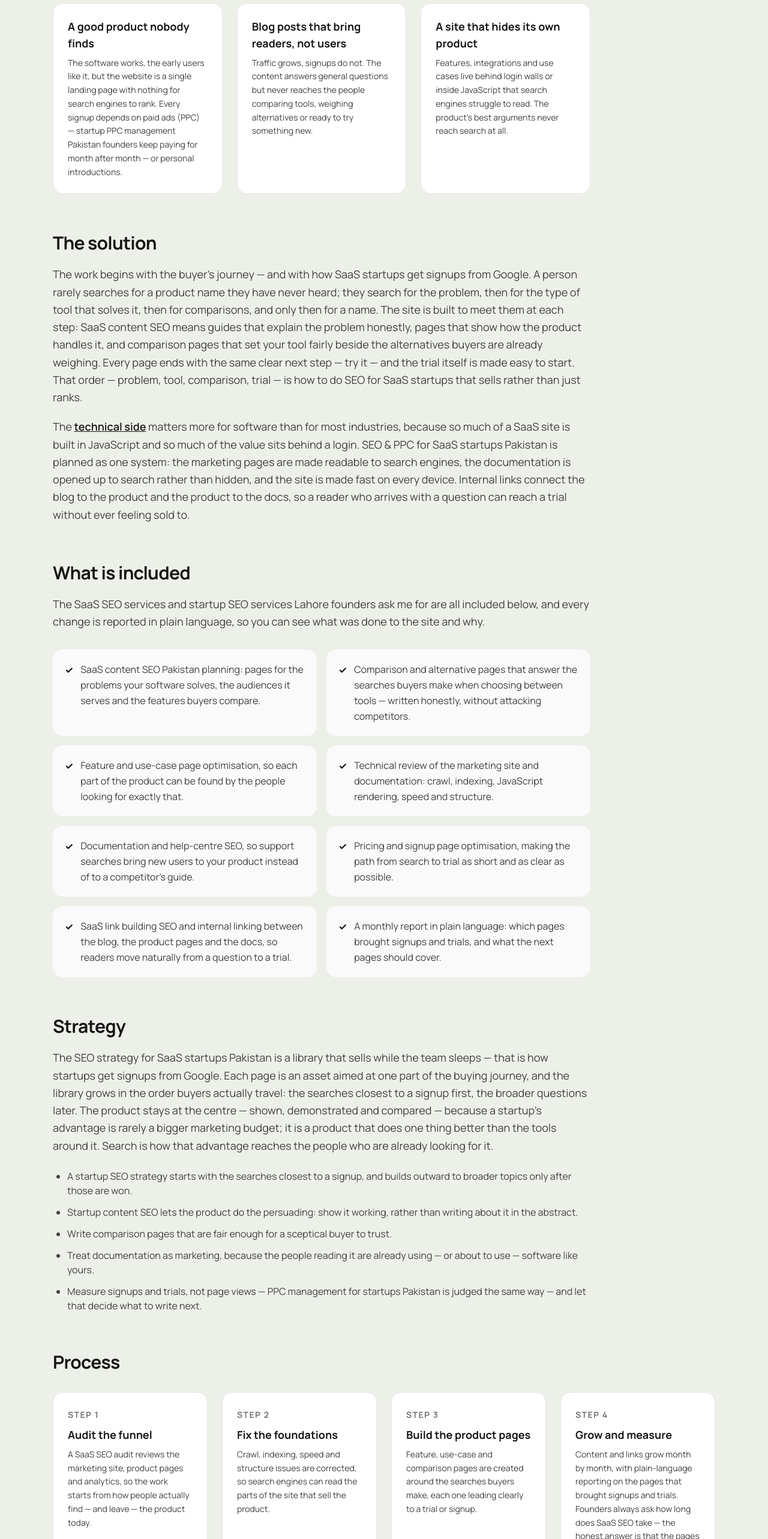
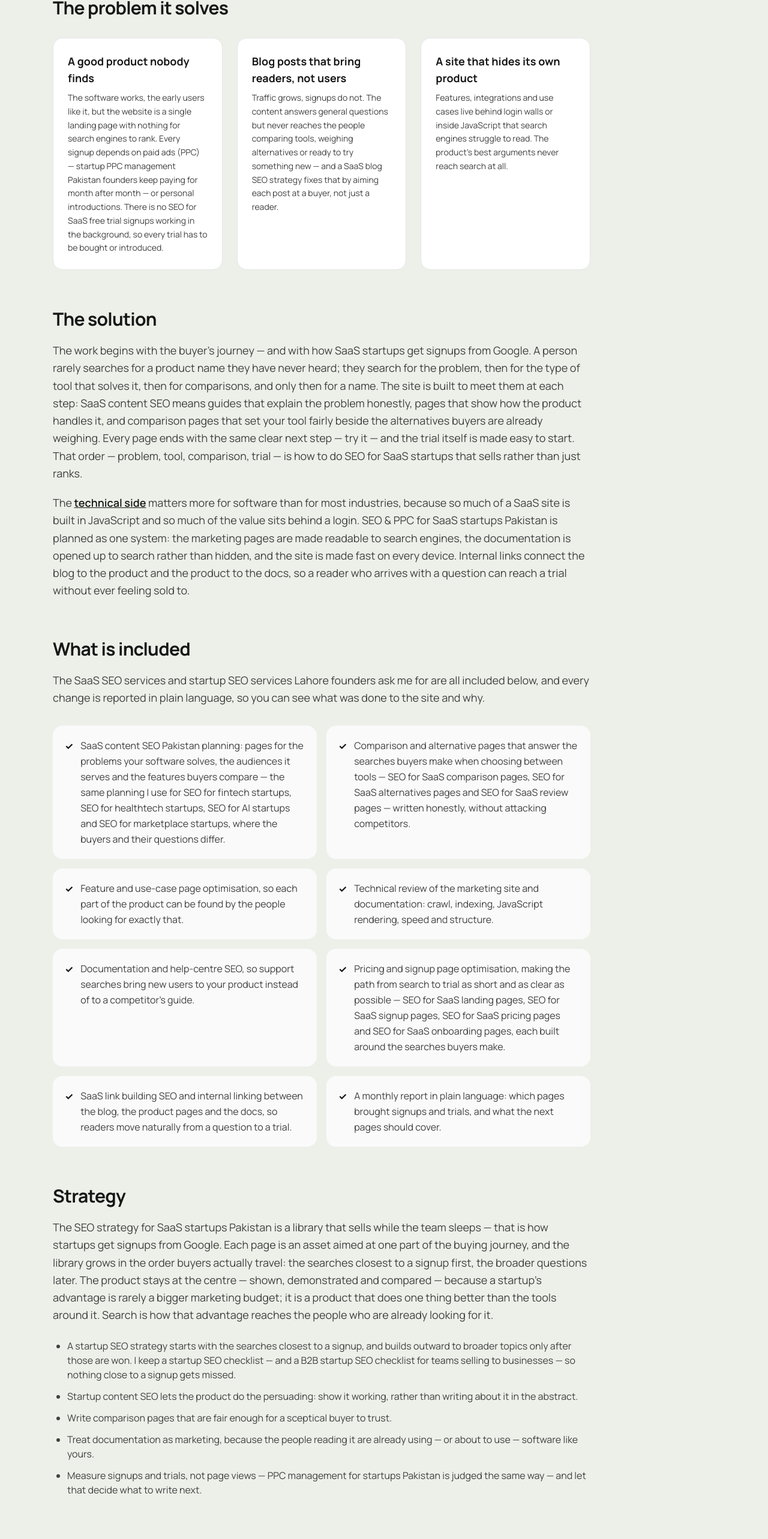
Before and after one commit to bodycartoon0111-netizen/abdul-rehman-portfolio, a Next.js app: page /industries/saas-startups in a window 1280 px wide. Shown: the part 1375-3941 px from the top of the page at 60% size. Built offline with nearby package versions, Linux system fonts and the light colour scheme; no server answers.

Commit message:
INTL batch 10: +20 keywords /industries/saas-startups

```diff
--- a/app/industries/saas-startups/page.tsx
+++ b/app/industries/saas-startups/page.tsx
@@ -50,12 +50,12 @@ const problems = [
   {
     title: "A good product nobody finds",
     description:
-      "The software works, the early users like it, but the website is a single landing page with nothing for search engines to rank. Every signup depends on paid ads (PPC) — startup PPC management Pakistan founders keep paying for month after month — or personal introductions.",
+      "The software works, the early users like it, but the website is a single landing page with nothing for search engines to rank. Every signup depends on paid ads (PPC) — startup PPC management Pakistan founders keep paying for month after month — or personal introductions. There is no SEO for SaaS free trial signups working in the background, so every trial has to be bought or introduced.",
   },
   {
     title: "Blog posts that bring readers, not users",
     description:
-      "Traffic grows, signups do not. The content answers general questions but never reaches the people comparing tools, weighing alternatives or ready to try something new.",
+      "Traffic grows, signups do not. The content answers general questions but never reaches the people comparing tools, weighing alternatives or ready to try something new — and a SaaS blog SEO strategy fixes that by aiming each post at a buyer, not just a reader.",
   },
   {
     title: "A site that hides its own product",
@@ -65,18 +65,18 @@ const problems = [
 ];
 
 const deliverables = [
-  "SaaS content SEO Pakistan planning: pages for the problems your software solves, the audiences it serves and the features buyers compare.",
-  "Comparison and alternative pages that answer the searches buyers make when choosing between tools — written honestly, without attacking competitors.",
+  "SaaS content SEO Pakistan planning: pages for the problems your software solves, the audiences it serves and the features buyers compare — the same planning I use for SEO for fintech startups, SEO for healthtech startups, SEO for AI startups and SEO for marketplace startups, where the buyers and their questions differ.",
+  "Comparison and alternative pages that answer the searches buyers make when choosing between tools — SEO for SaaS comparison pages, SEO for SaaS alternatives pages and SEO for SaaS review pages — written honestly, without attacking competitors.",
   "Feature and use-case page optimisation, so each part of the product can be found by the people looking for exactly that.",
   "Technical review of the marketing site and documentation: crawl, indexing, JavaScript rendering, speed and structure.",
   "Documentation and help-centre SEO, so support searches bring new users to your product instead of to a competitor's guide.",
-  "Pricing and signup page optimisation, making the path from search to trial as short and as clear as possible.",
+  "Pricing and signup page optimisation, making the path from search to trial as short and as clear as possible — SEO for SaaS landing pages, SEO for SaaS signup pages, SEO for SaaS pricing pages and SEO for SaaS onboarding pages, each built around the searches buyers make.",
   "SaaS link building SEO and internal linking between the blog, the product pages and the docs, so readers move naturally from a question to a trial.",
   "A monthly report in plain language: which pages brought signups and trials, and what the next pages should cover.",
 ];
 
 const strategyPoints = [
-  "A startup SEO strategy starts with the searches closest to a signup, and builds outward to broader topics only after those are won.",
+  "A startup SEO strategy starts with the searches closest to a signup, and builds outward to broader topics only after those are won. I keep a startup SEO checklist — and a B2B startup SEO checklist for teams selling to businesses — so nothing close to a signup gets missed.",
   "Startup content SEO lets the product do the persuading: show it working, rather than writing about it in the abstract.",
   "Write comparison pages that are fair enough for a sceptical buyer to trust.",
   "Treat documentation as marketing, because the people reading it are already using — or about to use — software like yours.",
@@ -102,7 +102,7 @@ const processSteps = [
   {
     title: "Grow and measure",
     description:
-      "Content and links grow month by month, with plain-language reporting on the pages that brought signups and trials. Founders always ask how long does SaaS SEO take — the honest answer is that the pages closest to a signup are built first, so progress arrives in that order rather than all at once.",
+      "Content and links grow month by month, with plain-language reporting on the pages that brought signups and trials. Founders always ask how long does SaaS SEO take, and how startups rank on Google — the honest answer is that the pages closest to a signup are built first, so progress arrives in that order rather than all at once.",
   },
 ];
 
@@ -139,10 +139,10 @@ export default function SaasStartupsSeoPage() {
           Your future users are already searching for the problem you solve. This work makes sure they find your product, not someone else's.
         </p>
         <p className="mt-5 text-lg leading-relaxed text-neutral-700">
-          SEO for SaaS startups Pakistan is the work of turning search into a steady source of signups for a software product. It goes beyond a landing page: feature pages, use-case pages, comparison pages and documentation that together answer every search a buyer makes on the way to a decision. When those pages are built around the words buyers actually use — the problem, the alternative they are leaving, the integration they need — the product starts appearing before the trial starts, rather than only after a paid ad. That traffic costs nothing per click, and it compounds as the library grows.
+          SEO for SaaS startups Pakistan is the work of turning search into a steady source of signups for a software product. It goes beyond a landing page: feature pages, use-case pages, comparison pages and documentation that together answer every search a buyer makes on the way to a decision. When those pages are built around the words buyers actually use — the problem, the alternative they are leaving, the integration they need — the product starts appearing before the trial starts, rather than only after a paid ad — and that is SaaS SEO for product-led growth: the product itself, shown in the open, brings the signups. That traffic costs nothing per click, and it compounds as the library grows.
         </p>
         <p className="mt-5 text-lg leading-relaxed text-neutral-700">
-          Startups in Pakistan face a particular version of this problem. Many sell to customers abroad, where they compete with established tools that have years of content behind them. Others sell at home, where buyers compare carefully and want proof before they commit. Google Ads for SaaS startups can launch a product, and SaaS PPC management has its place for launches and tests, but PPC for SaaS startups Pakistan keeps costing more while the product is still improving, so a startup cannot buy its way to growth for long. Search is the channel that rewards a better product page over a bigger budget — that is the heart of SEO vs PPC for SaaS startups — and that is why SEO for startups suits a young company. As an SEO consultant for startups, I work as a freelance SEO consultant for startups Pakistan founders hire directly, as part of the wider{" "}
+          Startups in Pakistan face a particular version of this problem. Many sell to customers abroad, where they compete with established tools that have years of content behind them. Others sell at home, where buyers compare carefully and want proof before they commit. Google Ads for SaaS startups can launch a product, and SaaS PPC management has its place for launches and tests — startup PPC for signups is how I test a message before building the pages around it, but PPC for SaaS startups Pakistan keeps costing more while the product is still improving, so a startup cannot buy its way to growth for long. Search is the channel that rewards a better product page over a bigger budget — that is the heart of SEO vs PPC for SaaS startups — and that is why SEO for startups suits a young company. As an SEO consultant for startups, I work as a freelance SEO consultant for startups Pakistan founders hire directly, as part of the wider{" "}
           <Link href="/services/seo" className="font-semibold text-neutral-900 underline">
             SEO services in Lahore
           </Link>{" "}
@@ -256,7 +256,7 @@ export default function SaasStartupsSeoPage() {
           Who this is for
         </h2>
         <p className="mt-5 text-lg leading-relaxed text-neutral-700 group-hover:text-white/85">
-          SEO for early stage startups Pakistan is for SaaS startups and young software companies with a live product, early users, and a need for growth that does not depend on ad spend alone. I offer freelance SEO for SaaS startups and B2B SaaS SEO services for teams selling to businesses or to consumers, at home or abroad, where buyers research before they sign up. If your product works and your users stay, but too few new users find you through search, a startup SEO consultant can change that — and founders who want to hire SEO consultant for startup growth start with an honest look at the funnel.
+          SEO for early stage startups Pakistan is for SaaS startups and young software companies with a live product, early users, and a need for growth that does not depend on ad spend alone. I offer freelance SEO for SaaS startups and B2B SaaS SEO services for teams selling to businesses or to consumers, at home or abroad — from startup SEO for app downloads to SaaS SEO for enterprise leads — where buyers research before they sign up. If your product works and your users stay, but too few new users find you through search, a startup SEO consultant can change that — and founders who want to hire SEO consultant for startup growth start with an honest look at the funnel.
         </p>
       </section>
 
```
